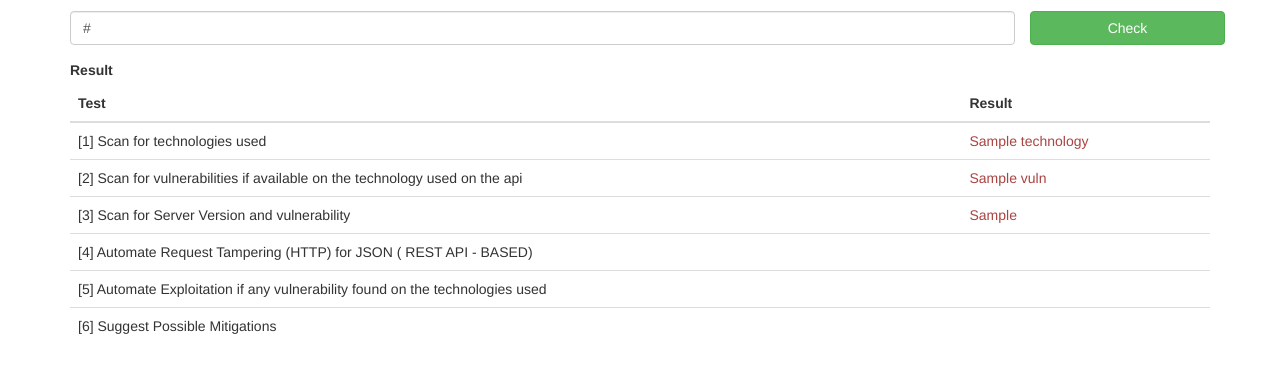
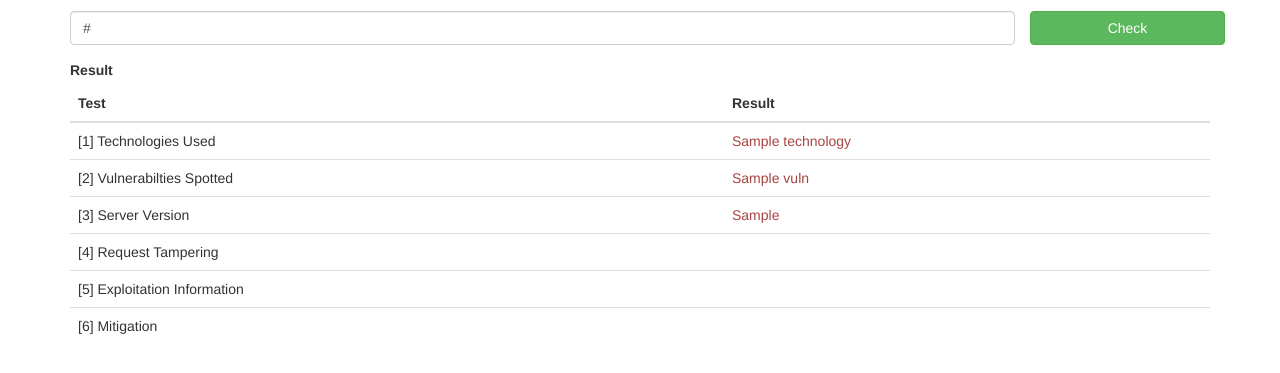
Before and after one commit to urchinsec/param-ninja, a Flask app: template templates/index.html in a window 1280 px wide. Shown: the part 59-432 px from the top of the page. Run offline with Flask 2, Linux system fonts and the light colour scheme; the template is opened without the code that fills it: most values are stand-ins (such as "Sample title", 1, 10 or a date in 2020); some libraries are stand-ins or nearby versions.

Commit message:
Update index.html

```diff
--- a/templates/index.html
+++ b/templates/index.html
@@ -1,5 +1,5 @@
 <!-- <header></header>
-<H1>Hack the world!</H1>
+<H1>API NINJA</H1>
 <form action="check">
   <input type="text" name="url_to_check"/>
   <input type="button">Submit</input>
@@ -45,27 +45,27 @@
             </thead>
             <tbody>
               <tr>
-                <td>[1] Scan for technologies used</td>
+                <td>[1] Technologies Used</td>
                 <td class="text-danger">{{ check_result["technology"]}}</td>
               </tr>
               <tr>
-                <td>[2] Scan for vulnerabilities if available on the technology used on the api</td>
+                <td>[2] Vulnerabilties Spotted</td>
                 <td class="text-danger">{{ check_result["vuln"]}}</td>
               </tr>
               <tr>
-                <td>[3] Scan for Server Version and vulnerability</td>
+                <td>[3] Server Version</td>
                 <td class="text-danger">{{ check_result["server_version"]}}</td>
               </tr>
               <tr>
-                <td>[4] Automate Request Tampering (HTTP) for JSON ( REST API - BASED)</td>
+                <td>[4] Request Tampering</td>
                 <td></td>
               </tr>
               <tr>
-                <td>[5] Automate Exploitation if any vulnerability found on the technologies used</td>
+                <td>[5] Exploitation Information</td>
                 <td></td>
               </tr>
               <tr>
-                <td>[6] Suggest Possible Mitigations</td>
+                <td>[6] Mitigation</td>
                 <td></td>
               </td>
               </tr>
```
